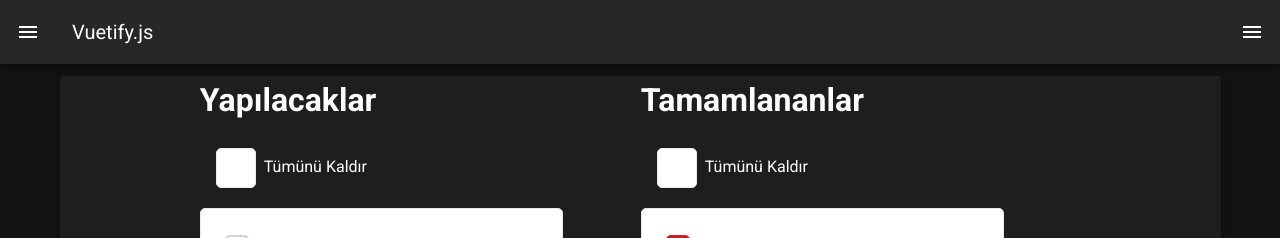
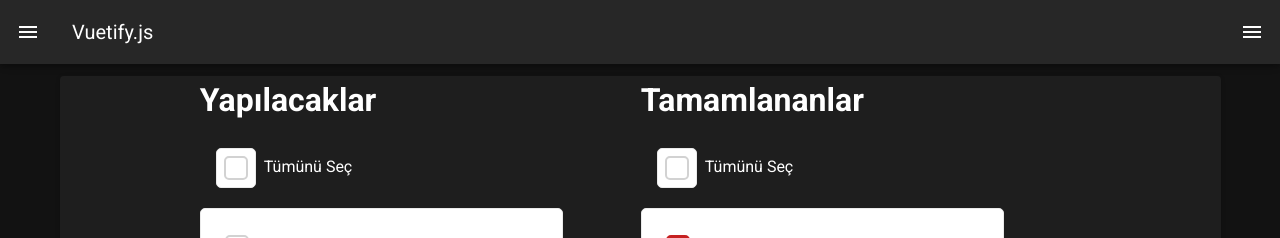
Before and after one commit to atakanteko/vue-pick-list, a Nuxt app: page / in a window 1280 px wide. Shown: the top 238 px of the page. Built offline with nearby package versions, Linux system fonts and the light colour scheme.

Commit message:
add how many checkbox selected info and if all are selected write that 'all selected'

```diff
--- a/components/PickList.vue
+++ b/components/PickList.vue
@@ -3,9 +3,17 @@
     <h1>{{ title }}</h1>
 
     <div style="display: flex; align-items: center">
-      <div class="checkbox-outer-box">
+      <div :class="{'checkbox-outer-box':getSelectedCheckboxCount===0,'checkbox-outer-wide-box':getSelectedCheckboxCount>0}">
+        <input :id="targetSide"
+               type="checkbox"
+               :checked="isAnyCheckBoxSelected"
+        >
+        <label :for="targetSide" v-if="getSelectedCheckboxCount===0"></label>
+        <label :for="targetSide" v-else-if="getSelectedCheckboxCount === value.filter(item => !item.done).length">Tümü Seçildi</label>
+        <label :for="targetSide" v-else>{{getSelectedCheckboxCount}} adet seçildi</label>
+
       </div>
-      <span style="line-height: normal;">Tümünü Kaldır</span>
+      <span style="line-height: normal;"> {{ isAnyCheckBoxSelected ? 'Tümünü Kaldır' : 'Tümünü Seç' }}</span>
     </div>
 
     <div class="mb-12 container-scrollable pr-2" style="padding-top: 14px">
@@ -31,6 +39,9 @@
 export default {
   name: 'PickList',
   props: {
+    targetSide: {
+      type: String
+    },
     title: {
       type: String,
       default: ''
@@ -44,9 +55,20 @@ export default {
       console.log(this.value)
     }
   },
+  computed: {
+    getSelectedCheckboxCount() {
+      return this.value.filter(item => item.currentStatus && !item.done).length
+    },
+    isAnyCheckBoxSelected() {
+      return this.value.some(item => item.currentStatus && !item.done);
+    },
+  },
 };
 </script>
 <style scoped lang="scss">
+label{
+  color: black;
+}
 .container-scrollable {
   /*padding-top: 26px;*/
   padding-left: 24px;
```
